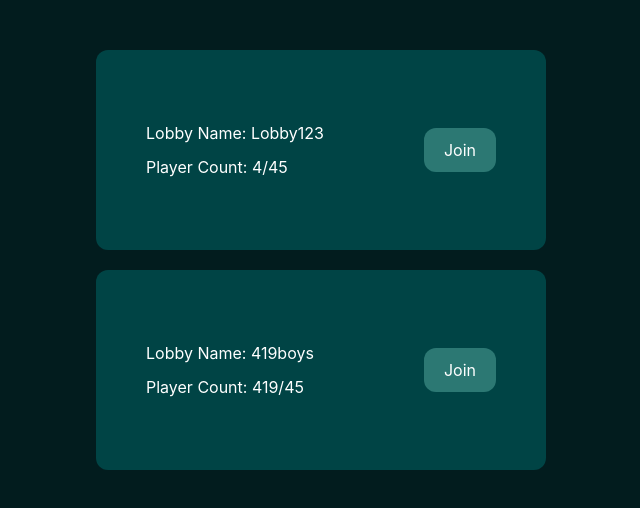
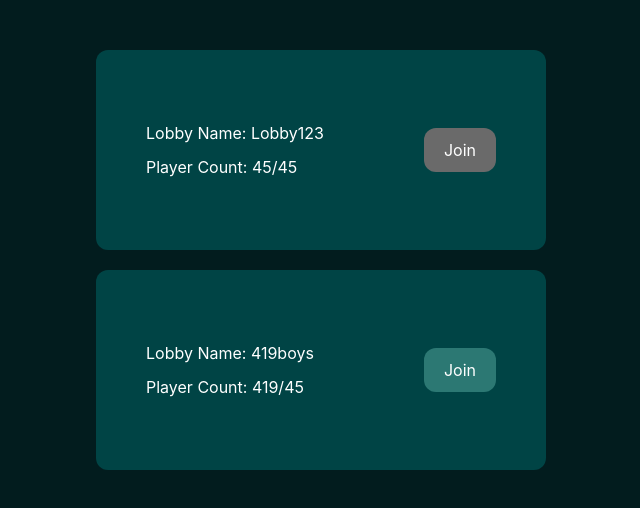
Before and after one commit to AykhanAhmadli/Blog-App, a React (Create React App) app: page / in a window 1280 px wide. Shown: the top 508 px of the page, without its empty margins (319-959 px from the left). Built offline with nearby package versions, Linux system fonts and the light colour scheme.

Commit message:
Button disable feature was added

```diff
--- a/src/components/LobbyCard/LobbyCard.jsx
+++ b/src/components/LobbyCard/LobbyCard.jsx
@@ -1,15 +1,18 @@
 import './style.scss'
 function LobbyCard({ isPrivate = false, lobbySize, lobbyActivePlayerCount, lobbyId, lobbyName }) {
+    function function1() {
+        console.log("here")
+    }
     return (
-        <div class="lobby-card">
-            <div class="details">
-                <div class="name">{'Lobby Name: ' + lobbyName} </div>
-                <div class="player-count"> {'Player Count: ' + lobbyActivePlayerCount + "/" + lobbySize}</div>
+        <div className="lobby-card">
+            <div className="details">
+                <div className="name">{'Lobby Name: ' + lobbyName} </div>
+                <div className="player-count"> {'Player Count: ' + lobbyActivePlayerCount + "/" + lobbySize}</div>
             </div>
-            <div class="join-button">
-                <button>Join</button>
+            <div className="join-button">
+                <button onClick={function1} disabled={lobbySize === lobbyActivePlayerCount}>Join</button>
             </div>
-        </div>
+        </div >
     );
 }
 
--- a/src/components/LobbyCard/style.scss
+++ b/src/components/LobbyCard/style.scss
@@ -31,6 +31,12 @@
             &:hover {
                 background-color: #6fb98f;
             }
+
+            &:disabled {
+                background-color: #6a6a6a;
+                cursor: pointer;
+            }
+
         }
     }
 }
--- a/src/views/App.jsx
+++ b/src/views/App.jsx
@@ -5,7 +5,7 @@ import Home from './Home'
 function App() {
   return (
     <div className="App">
-      <LobbyCard lobbyName="Lobby123" lobbyActivePlayerCount={4} lobbySize={45} />
+      <LobbyCard lobbyName="Lobby123" lobbyActivePlayerCount={45} lobbySize={45} />
       <LobbyCard lobbyName="419boys" lobbyActivePlayerCount={419} lobbySize={45} />
     </div>
   );
```
